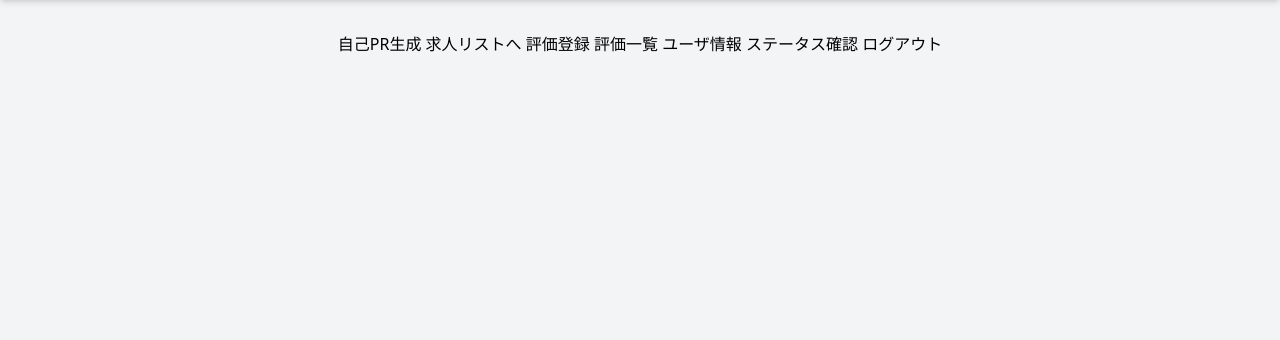
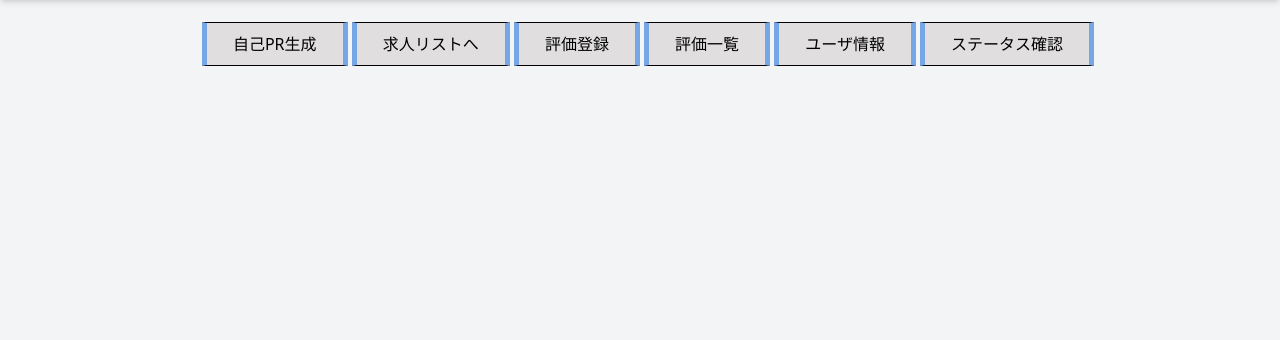
Before and after one commit to OugaTodaka/Evanavi, a Django app: page / in a window 1280 px wide. Shown: the part 138-478 px from the top of the page. Run offline with Django 4.2, Linux system fonts and the light colour scheme; a user stored in the database is signed in; parts of the project's set-up code (start-up, migrations or seed data) failed here and were passed over; some libraries are stand-ins or nearby versions.

Commit message:
メニュー画面

```diff
--- a/main/templates/main/home.html
+++ b/main/templates/main/home.html
@@ -11,13 +11,13 @@
 </head>
 <body>
     {% if user.is_authenticated %}
-    <a href="{% url 'main:generate_self_promotion' %}" class="btn btn-primary">自己PR生成</a>
-    <a href="{% url 'main:job_list' %}" class="btn btn-primary">求人リストへ</a>
-    <a href="{% url 'main:eva' %}" class="btn btn-primary">評価登録</a>
-    <a href="{% url 'main:eva_list' %}" class="btn btn-primary">評価一覧</a>
-    <a href="{% url 'main:user_register' %}" class="btn btn-primary">ユーザ情報</a>
-    <a href="{% url 'main:status' %}" class="btn btn-primary">ステータス確認</a>
-    <a href="{% url 'user:signout' %}" class="btn btn-primary">ログアウト</a>
+    <a href="{% url 'main:generate_self_promotion' %}" class="menu">　自己PR生成　</a>
+    <a href="{% url 'main:job_list' %}" class="menu">　求人リストへ　</a>
+    <a href="{% url 'main:eva' %}" class="menu">　評価登録　</a>
+    <a href="{% url 'main:eva_list' %}" class="menu">　評価一覧　</a>
+    <a href="{% url 'main:user_register' %}" class="menu">　ユーザ情報　</a>
+    <a href="{% url 'main:status' %}" class="menu">　ステータス確認　</a>
+    <!-- <a href="{% url 'user:signout' %}" class="menu">ログアウト</a> -->
     {% else %}
     <div class="border-radius">
         <p>概要説明</p>
--- a/static/css/style.css
+++ b/static/css/style.css
@@ -43,6 +43,7 @@
     transition: all .3s;
 }
 
+
 .button a:hover::after{
     border-top: 2px solid #fff;
     border-right: 2px solid #fff;
@@ -86,3 +87,12 @@ ul{
 li{
   list-style:none;
 }
+
+.menu {
+  border-right:5px #77a6e7 solid;
+  border-top:1px #000000 solid;
+  border-left:5px #77a6e7 solid;
+  border-bottom:1px #000000 solid;
+  background-color: #e0dede;
+  padding: 10px;
+}
```
Also changed, not shown: db.sqlite3.
